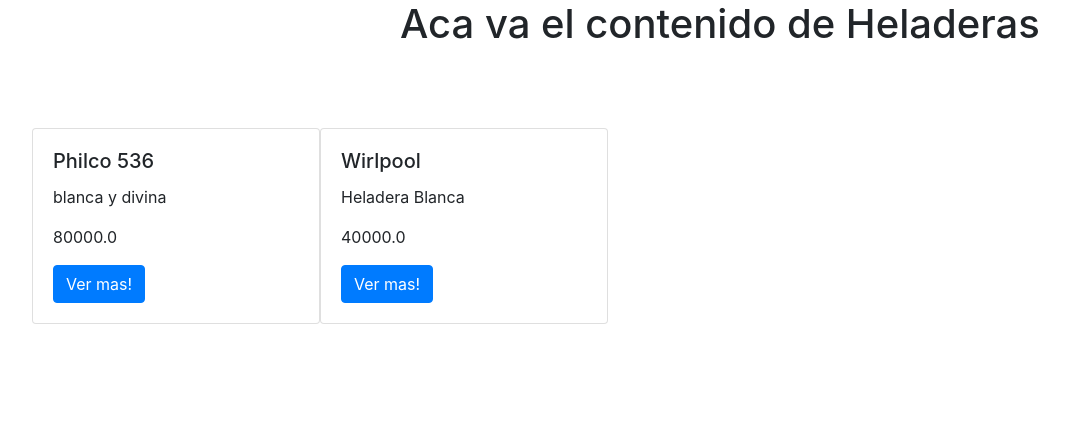
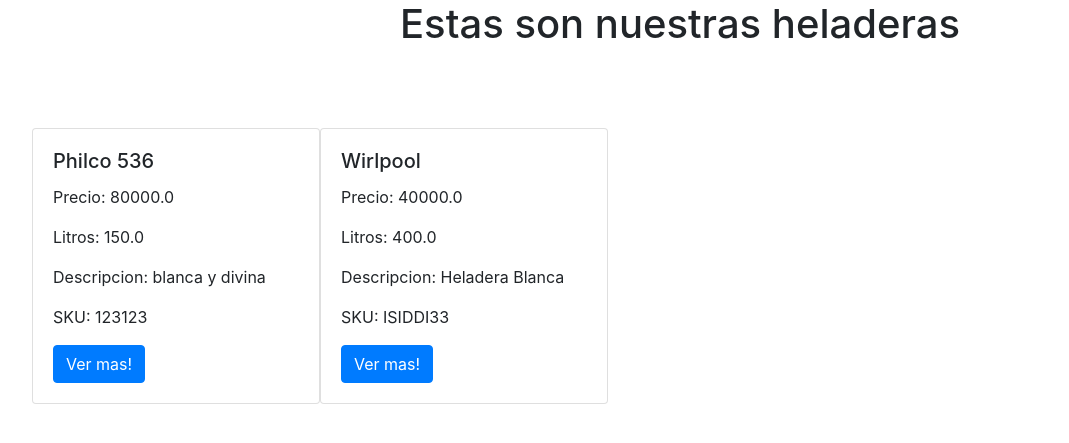
Before and after one commit to LucianoSuarez701/proyecto_final, a Django app: page /heladeras/ in a window 1280 px wide. Shown: the part 56-499 px from the top of the page, without its empty margins (80-1149 px from the left). Run offline with Django 4.2, Linux system fonts and the light colour scheme; data comes from the database, SQL or seed files in the repository.

Commit message:
cards terminadas

```diff
--- a/templates/heladeras.html
+++ b/templates/heladeras.html
@@ -5,7 +5,7 @@
 {% endblock %}
 
 {% block contenido %}
-<h1 style="margin-left:30rem">Aca va el contenido de Heladeras</h1>
+<h1 style="margin-left:30rem">Estas son nuestras heladeras</h1>
 
 {{message}}
 
@@ -15,8 +15,10 @@
     <div class="card" style="width: 18rem;">
         <div class="card-body">
             <h5 class="card-title">{{heladera.name}}</h5>
-            <p class="card-text">{{heladera.description}}</p>
-            <p class="card-text">{{heladera.price}}</p>
+            <p class="card-text">Precio: {{heladera.price}}</p>
+            <p class="card-text">Litros: {{heladera.litters}}</p>
+            <p class="card-text">Descripcion: {{heladera.description}}</p>
+            <p class="card-text">SKU: {{heladera.SKU}}</p>
             <a href="/list_products/" class="btn btn-primary">Ver mas!</a>
         </div>
     </div>
```
Also changed, not shown: templates/celulares.html (+5 -3 lines), templates/televisores.html (+5 -3 lines).
